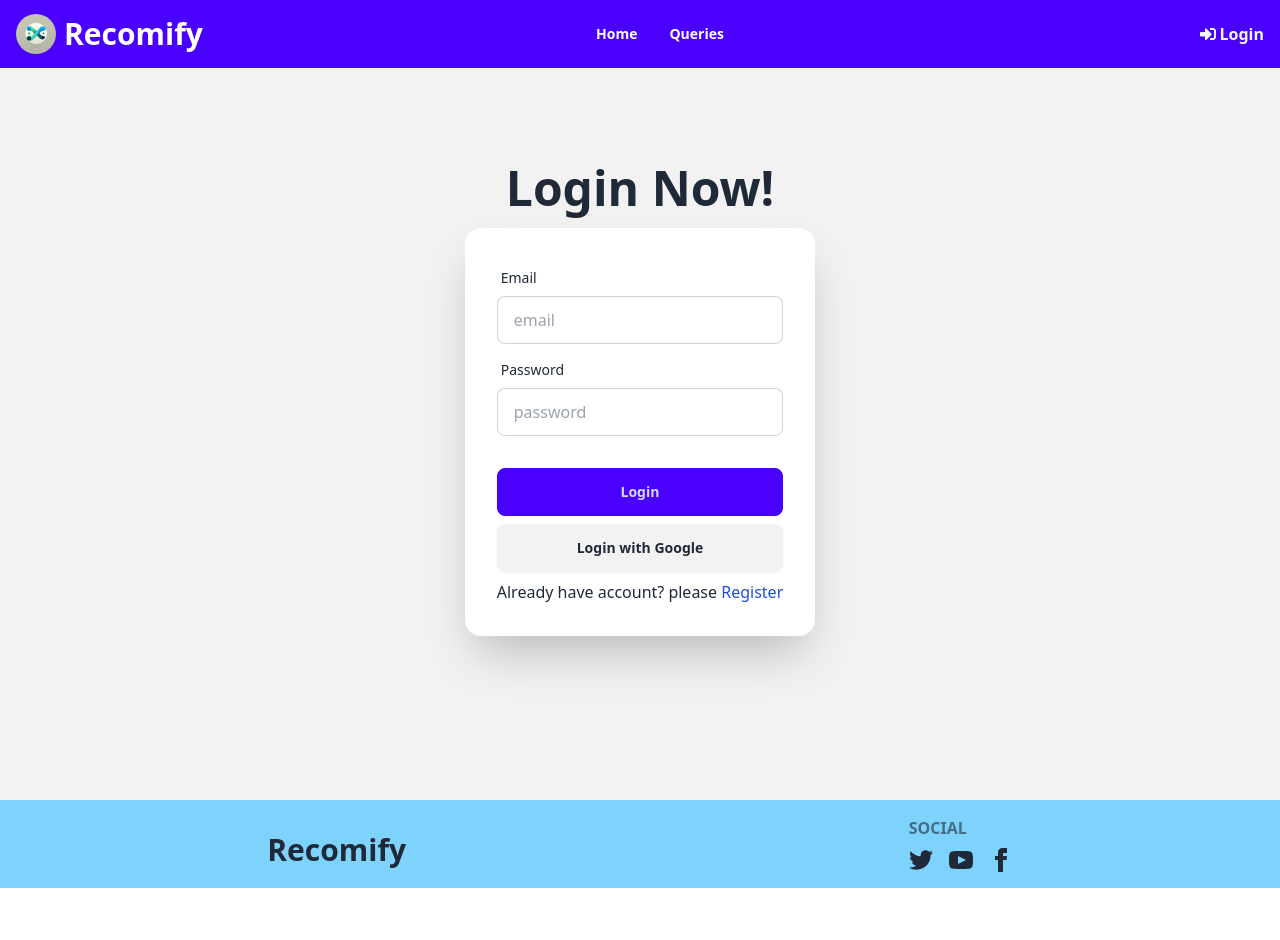
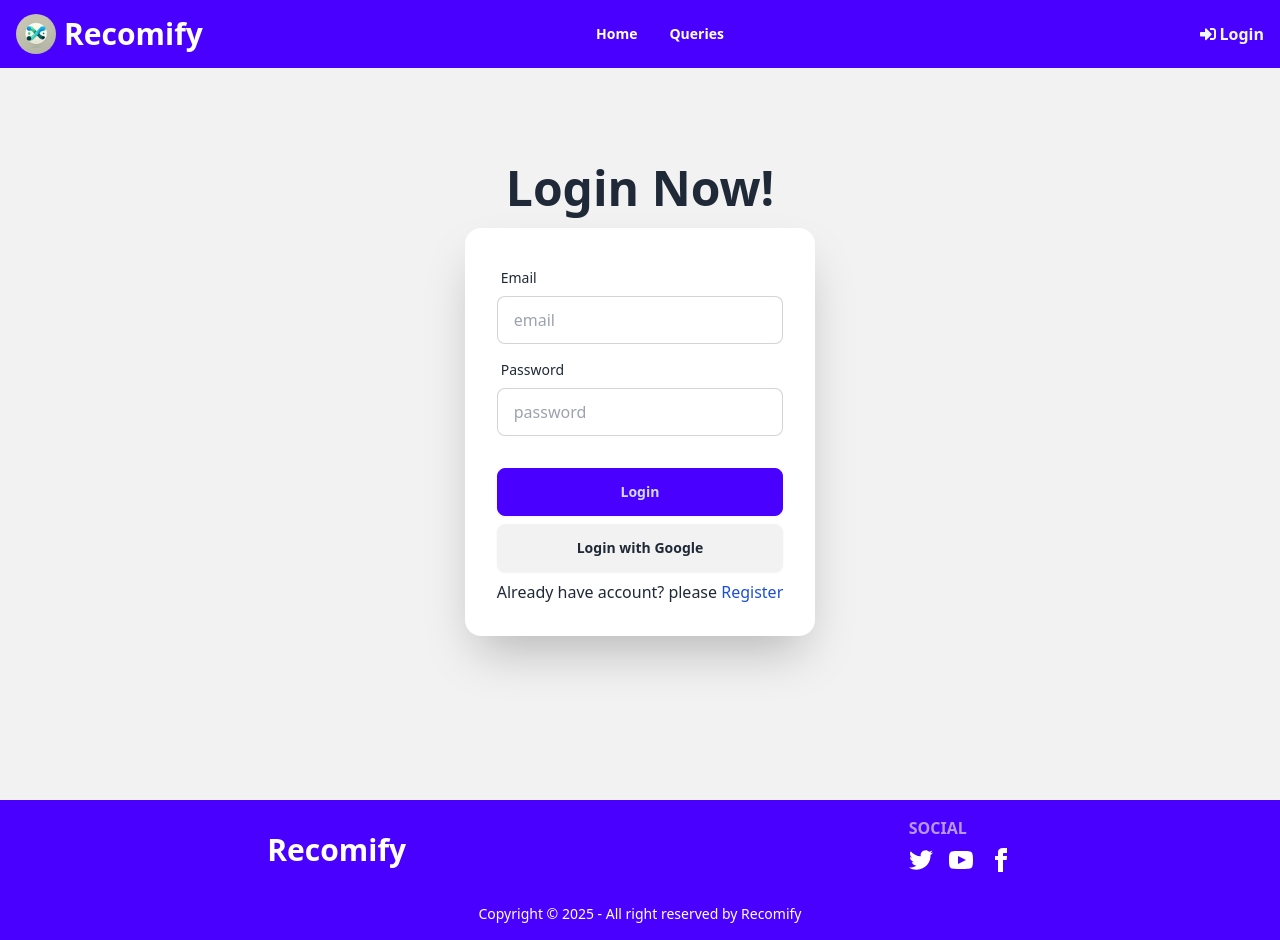
Before and after one commit to johhny47/product-recommendation-client, a React (Vite) app: page /login in a window 1280 px wide. Before the commit the page ends 888 px from the top, so only its background shows below. Built offline with nearby package versions, Linux system fonts and the light colour scheme; no server answers.

Commit message:
add footer

```diff
--- a/src/Component/Footer.jsx
+++ b/src/Component/Footer.jsx
@@ -4,7 +4,8 @@ import { Link } from "react-router-dom";
 
 const Footer = () => {
     return (
-        <footer className="flex justify-around p-4  bg-sky-300  text-base-content  ">
+      <>
+       <footer className="flex justify-around p-4   bg-primary text-white dark:bg-gray-800 dark:text-white ">
        <nav>
        <h1 className="mt-4 font-bold text-xl md:text-3xl">Recomify</h1>
        </nav>
@@ -50,6 +51,13 @@ const Footer = () => {
         </nav>
 
       </footer>
+       <footer className="footer footer-center bg-primary text-white dark:bg-gray-800 dark:text-white p-4">
+       <aside>
+         <p>Copyright © {new Date().getFullYear()} - All right reserved by Recomify</p>
+       </aside>
+     </footer>
+
+      </>
 
     );
 };
```
